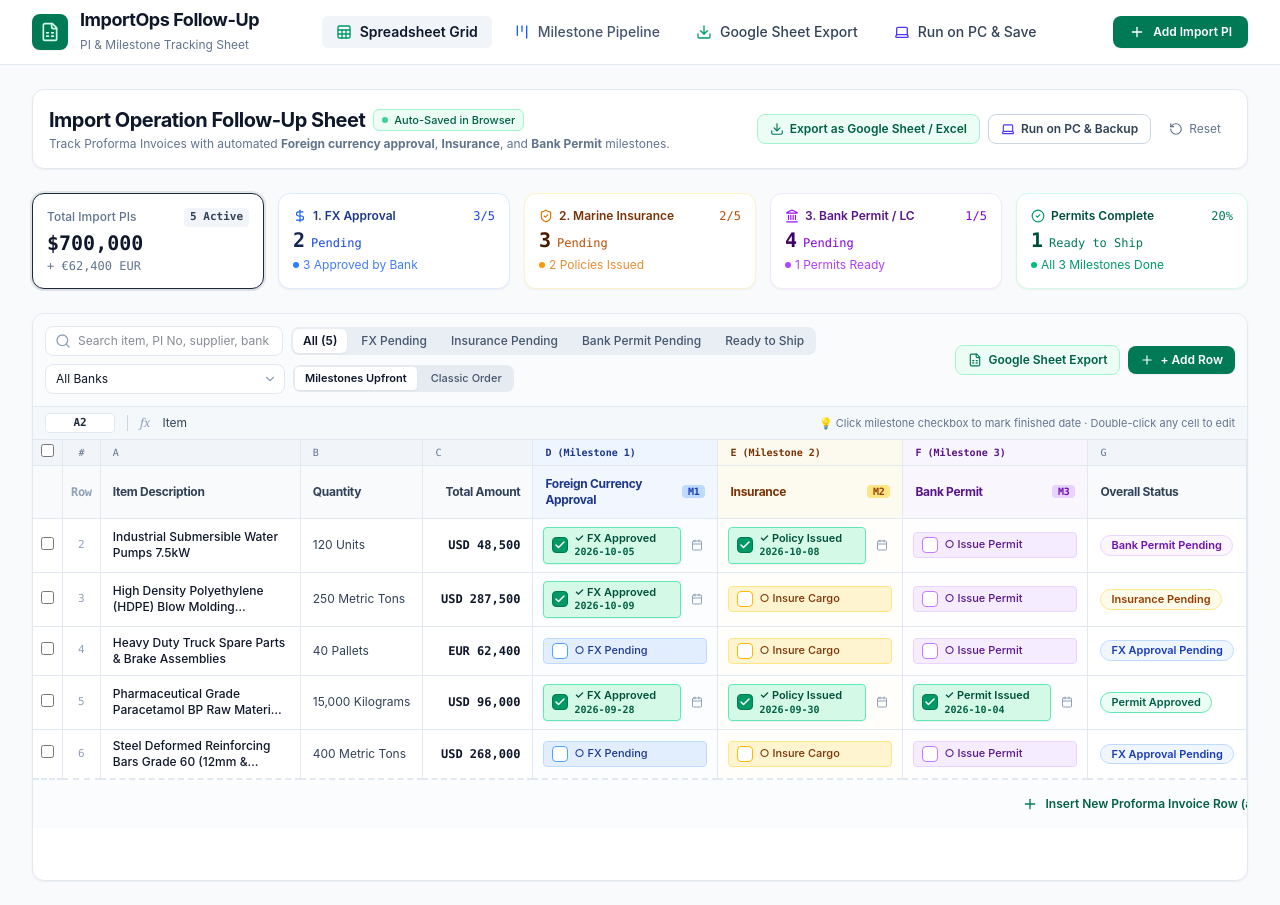
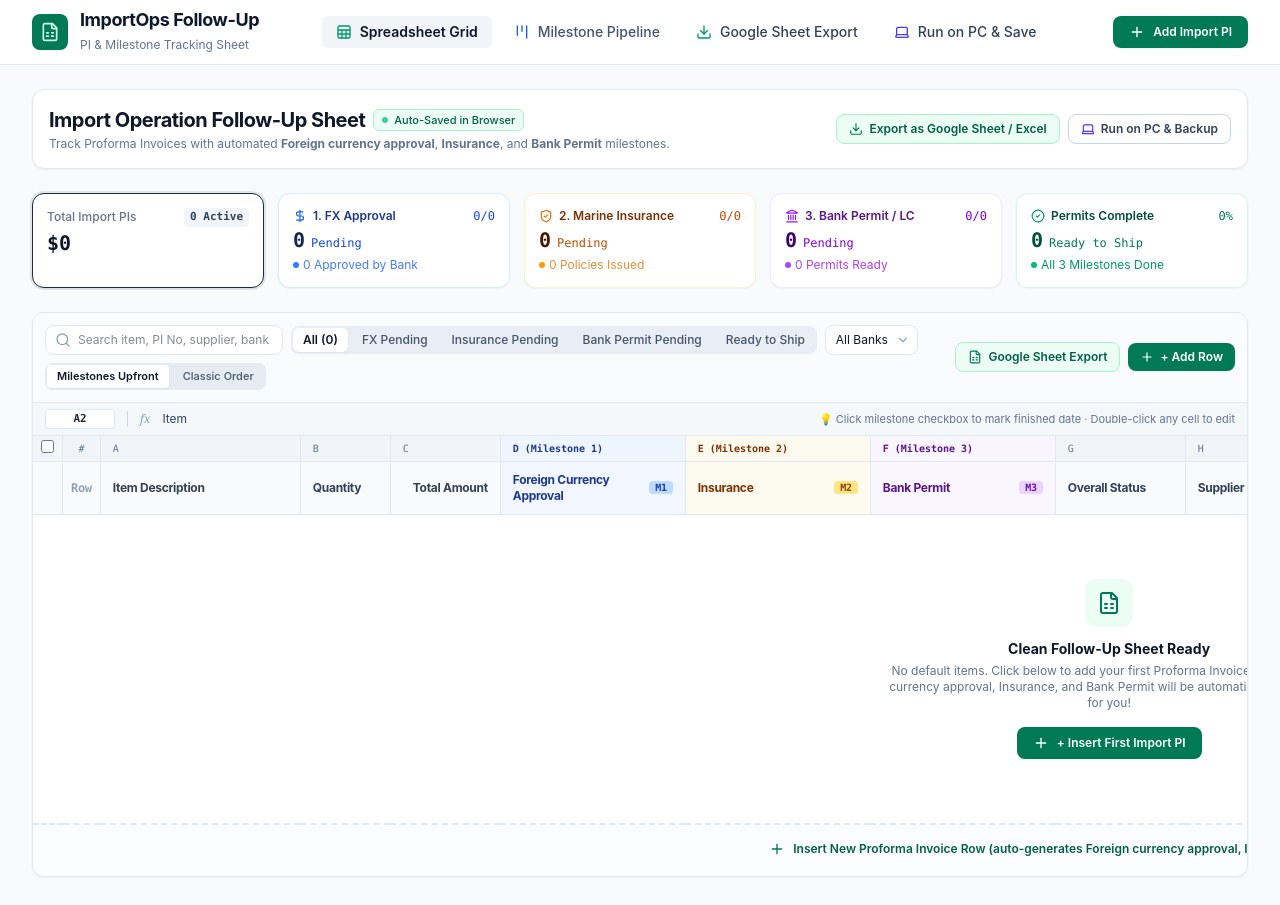
Before and after one commit to nehmia77/Import-Operations, a React (Vite) app: page / in a window 1280 px wide. Built offline with nearby package versions, Linux system fonts and the light colour scheme.

Commit message:
feat: remove mock data and clean empty state
Replace default mock items with a fresh state and update the empty view with a clear call-to-action for new users.

```diff
--- a/src/App.tsx
+++ b/src/App.tsx
@@ -1,6 +1,5 @@
 import React, { useState, useEffect } from 'react';
 import { ImportItem, MilestoneId, calculateSummaryStats, createNewImportItem, updateMilestone } from './utils/trackerLogic';
-import { INITIAL_IMPORT_ITEMS } from './data/mockImports';
 import { Header } from './components/Header';
 import { StatsBar } from './components/StatsBar';
 import { SpreadsheetView } from './components/SpreadsheetView';
@@ -9,19 +8,32 @@ import { GoogleSheetModal } from './components/GoogleSheetModal';
 import { NewItemModal } from './components/NewItemModal';
 import { ItemDrawer } from './components/ItemDrawer';
 import { LocalSetupModal } from './components/LocalSetupModal';
-import { RotateCcw, FileSpreadsheet, Download, Laptop, CheckCircle2 } from 'lucide-react';
+import { Download, Laptop } from 'lucide-react';
 
-const STORAGE_KEY = 'importops_tracker_data_v1';
+const STORAGE_KEY = 'importops_user_sheet_data';
 
 export default function App() {
   const [items, setItems] = useState<ImportItem[]>(() => {
     try {
       const saved = localStorage.getItem(STORAGE_KEY);
       if (saved) {
-        return JSON.parse(saved);
+        const parsed = JSON.parse(saved);
+        if (Array.isArray(parsed)) {
+          // Keep only user's real items, filter out old demo mock data
+          const filtered = parsed.filter(
+            (i) =>
+              !i.id.startsWith('imp-00') &&
+              i.item !== 'Industrial Submersible Water Pumps 7.5kW' &&
+              i.item !== 'High Density Polyethylene (HDPE) Blow Molding Granules' &&
+              i.item !== 'Heavy Duty Truck Spare Parts & Brake Assemblies' &&
+              i.item !== 'Pharmaceutical Grade Paracetamol BP Raw Material Active Ingredients' &&
+              i.item !== 'Steel Deformed Reinforcing Bars Grade 60 (12mm & 16mm)'
+          );
+          return filtered;
+        }
       }
     } catch (_) {}
-    return INITIAL_IMPORT_ITEMS;
+    return []; // Clean empty sheet! No mock or sample data until user enters it.
   });
 
   const [activeTab, setActiveTab] = useState<'spreadsheet' | 'kanban' | 'googlesheets'>('spreadsheet');
@@ -84,7 +96,7 @@ export default function App() {
   // Duplicate row
   const handleDuplicateItem = (item: ImportItem) => {
     const duplicate = createNewImportItem({
-      item: `${item.item} (Copy)`,
+      item: `${item.item || 'Item'} (Copy)`,
       quantity: item.quantity,
       totalAmount: item.totalAmount,
       currency: item.currency,
@@ -100,20 +112,21 @@ export default function App() {
     setItems((prev) => [duplicate, ...prev]);
   };
 
-  // Quick insert new row with default Foreign currency approval, Insurance, Bank Permit
+  // Quick insert new clean row with default Foreign currency approval, Insurance, Bank Permit
   const handleAddNewRow = () => {
     const newItem = createNewImportItem({
-      item: 'New Import Goods',
-      quantity: '1 Lot',
-      totalAmount: 25000,
+      item: '',
+      quantity: '',
+      totalAmount: 0,
       currency: 'USD',
-      supplier: 'Supplier Global Ltd',
+      supplier: '',
       termOfDelivery: 'FOB',
       termOfPayment: 'LC at Sight',
       bank: 'Commercial Bank of Ethiopia (CBE)',
-      voyageFrom: 'Shanghai, China',
+      voyageFrom: '',
       voyageTo: 'Djibouti Port',
-      piNo: `PI-2026-${Math.floor(100 + Math.random() * 900)}`,
+      piNo: '',
+      piDate: new Date().toISOString().slice(0, 10),
     });
     setItems((prev) => [...prev, newItem]);
   };
@@ -127,14 +140,6 @@ export default function App() {
   const handleUpdateItem = (updatedItem: ImportItem) => {
     setItems((prev) => prev.map((i) => (i.id === updatedItem.id ? updatedItem : i)));
     setSelectedItemForDrawer(null);
-  };
-
-  // Reset to demo data
-  const handleResetData = () => {
-    if (confirm('Reset tracker data to initial template items?')) {
-      setItems(INITIAL_IMPORT_ITEMS);
-      localStorage.removeItem(STORAGE_KEY);
-    }
   };
 
   return (
@@ -182,15 +187,6 @@ export default function App() {
             >
               <Laptop className="w-3.5 h-3.5 text-indigo-600" />
               <span>Run on PC & Backup</span>
-            </button>
-
-            <button
-              onClick={handleResetData}
-              className="inline-flex items-center gap-1.5 px-2.5 py-1.5 text-xs text-slate-500 hover:text-slate-800 hover:bg-slate-100 rounded-lg transition-colors cursor-pointer"
-              title="Reset to sample dataset"
-            >
-              <RotateCcw className="w-3.5 h-3.5" />
-              <span>Reset</span>
             </button>
           </div>
         </div>
--- a/src/components/SpreadsheetView.tsx
+++ b/src/components/SpreadsheetView.tsx
@@ -1079,17 +1079,21 @@ export const SpreadsheetView: React.FC<SpreadsheetViewProps> = ({
           <tbody className="divide-y divide-slate-200">
             {filteredItems.length === 0 ? (
               <tr>
-                <td colSpan={18} className="py-12 text-center text-slate-500">
-                  <div className="flex flex-col items-center justify-center">
-                    <FileSpreadsheet className="w-8 h-8 text-slate-300 mb-2" />
-                    <p className="font-semibold text-slate-700">No import operations match this filter</p>
-                    <p className="text-xs text-slate-400 mt-1">Try clearing your search or add a new Proforma Invoice row.</p>
+                <td colSpan={18} className="py-16 text-center text-slate-500">
+                  <div className="flex flex-col items-center justify-center max-w-md mx-auto">
+                    <div className="w-12 h-12 rounded-xl bg-emerald-50 text-emerald-700 flex items-center justify-center mb-3">
+                      <FileSpreadsheet className="w-6 h-6" />
+                    </div>
+                    <p className="font-bold text-slate-900 text-sm">Clean Follow-Up Sheet Ready</p>
+                    <p className="text-xs text-slate-500 mt-1">
+                      No default items. Click below to add your first Proforma Invoice item. Foreign currency approval, Insurance, and Bank Permit will be automatically initialized for you!
+                    </p>
                     <button
                       onClick={onAddNewRow}
-                      className="mt-3 inline-flex items-center gap-1.5 text-xs font-semibold text-emerald-700 bg-emerald-50 hover:bg-emerald-100 border border-emerald-200 px-3 py-1.5 rounded-lg cursor-pointer"
+                      className="mt-4 inline-flex items-center gap-2 text-xs font-semibold text-white bg-emerald-700 hover:bg-emerald-800 px-4 py-2 rounded-lg shadow-xs cursor-pointer transition-colors"
                     >
-                      <Plus className="w-3.5 h-3.5" />
-                      <span>Add First Import Row</span>
+                      <Plus className="w-4 h-4" />
+                      <span>+ Insert First Import PI</span>
                     </button>
                   </div>
                 </td>
```
Also changed, not shown: .aistudio/artifacts/brain/203c687e-9ae7-4603-9c6d-52d8ea7ea6d4/.tempmediaStorage/media_1792068902007_4bf7e899.png (added), .aistudio/artifacts/brain/203c687e-9ae7-4603-9c6d-52d8ea7ea6d4/.tempmediaStorage/media_1792068955327_7d7fc561.png (added).
